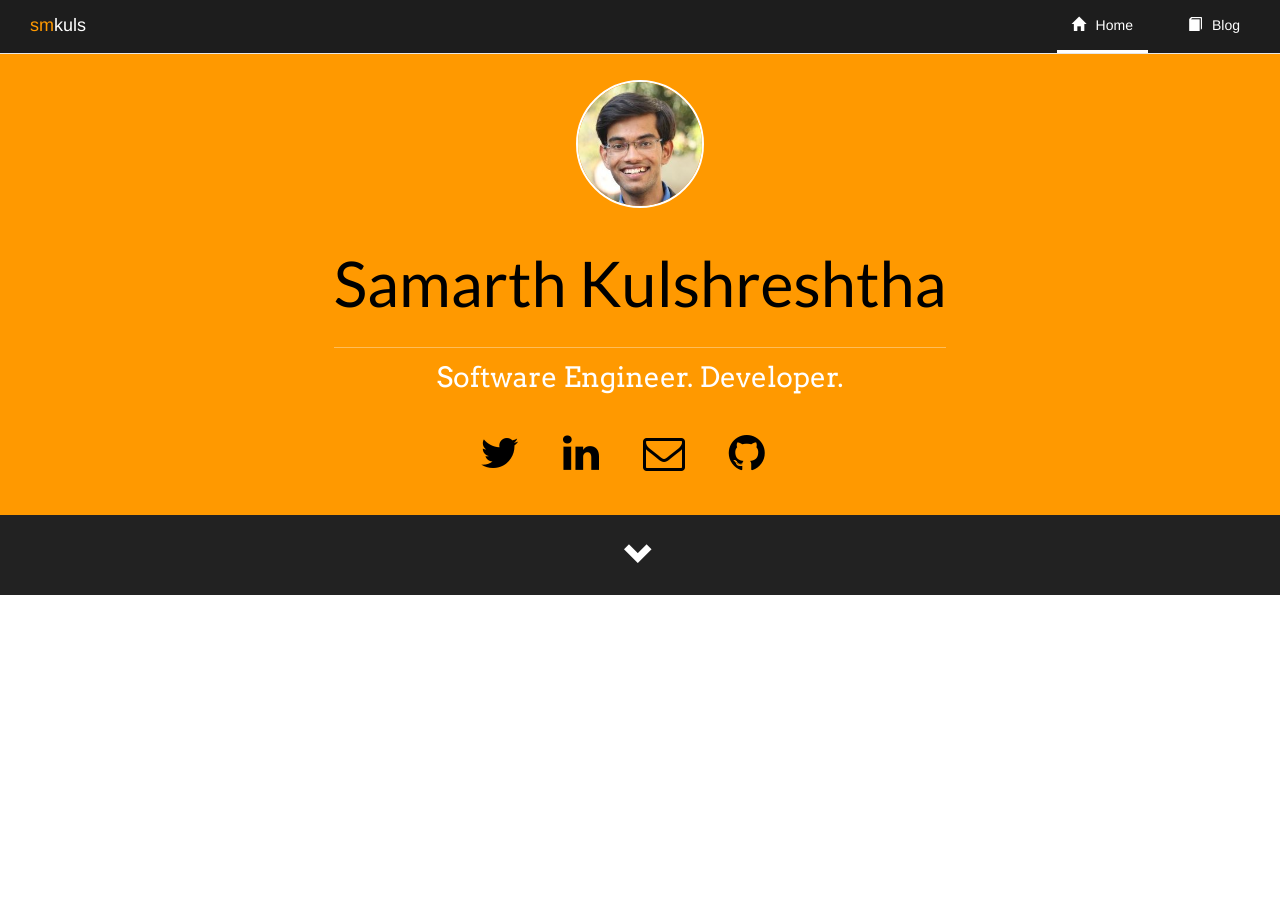
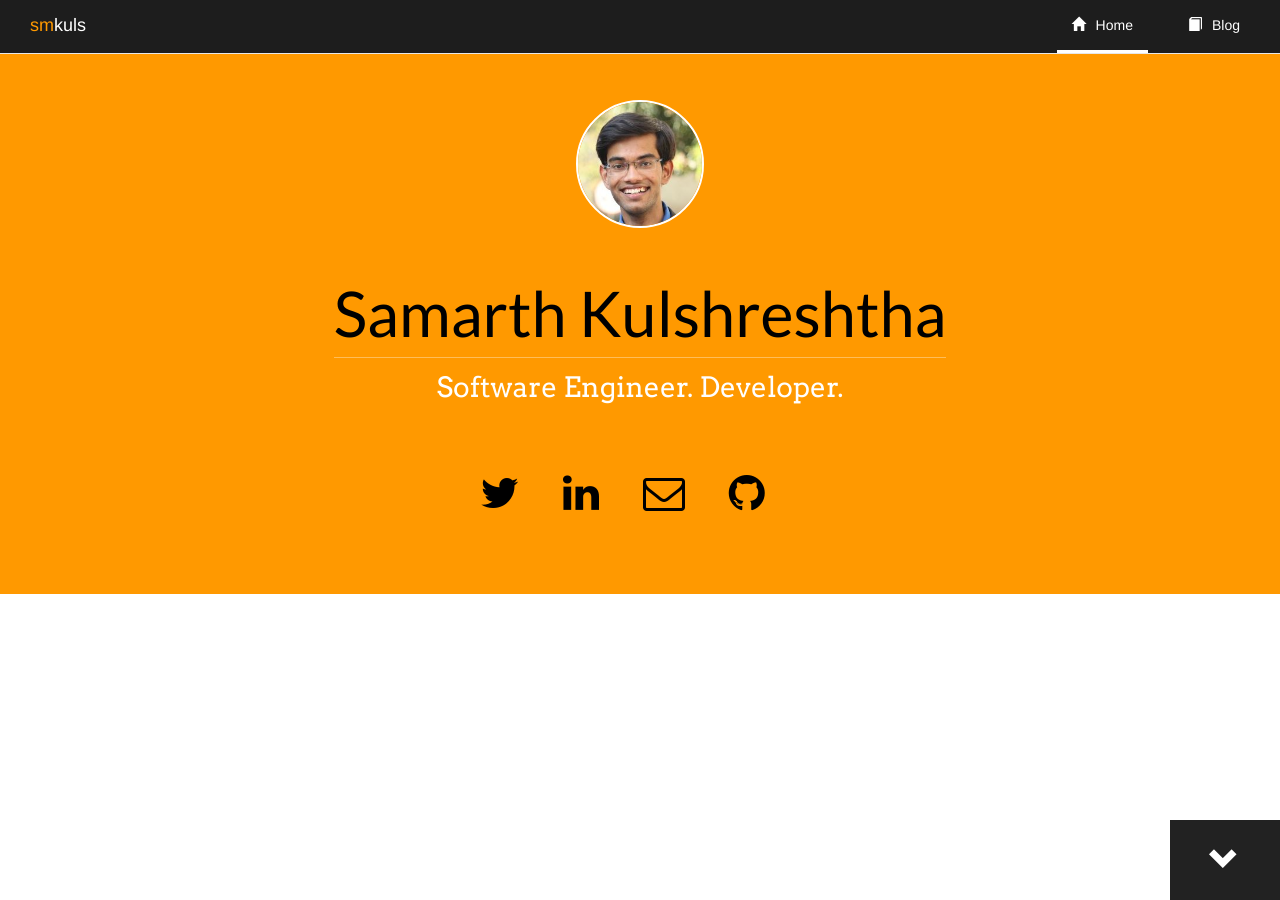
Before and after one commit to smkuls/smkuls.github.io, a Jekyll site: the page built from index.html, in a window 1280 px wide. Built offline with Jekyll 4.4.1, drawn with Linux system fonts in a browser that asks for light colours; nearby versions of some CDN libraries.

Commit message:
changed arrow back to small

```diff
--- a/css/main.scss
+++ b/css/main.scss
@@ -102,9 +102,9 @@ $on-laptop:        800px;
 
 .jumbotron .container { position: relative; top: 28%; z-index: 4; text-align: center; }
 .jumbotron .container > * { text-align: center; color: #FFFFFF; }
-.jumbotron .container h1 { font-family: 'Lato', sans-serif; color: #000000; padding-bottom:30px; padding-top:20px; border-bottom: 1px solid #FFFFFF; border-bottom-color: rgba(255,255,255,0.35); display: inline-block; }
+.jumbotron .container h1 { font-family: 'Lato', sans-serif; color: #000000; padding-bottom:10px; padding-top:30px; border-bottom: 1px solid #FFFFFF; border-bottom-color: rgba(255,255,255,0.35); display: inline-block; }
 .jumbotron .container .lead { font-family: 'Arvo', serif; font-size: 28px; }
-.jumbotron .scroll-down { height: 80px; width: 100%; display: block; position: relative; background-color: #222222; text-align: center; z-index: 6; }
+.jumbotron .scroll-down { height: 80px; width: 110px; display: block; position: absolute; bottom: 0px; right: 0px; background-color: #222222; text-align: center; z-index: 6; }
 .jumbotron .scroll-down .glyphicon {
 	color: #FFFFFF;
 	font-size: 30px;
@@ -154,7 +154,7 @@ $on-laptop:        800px;
 
 #avatar {
     width:128px;
-    margin-top:80px;
+    margin-top:100px;
     border: 2px solid white;
     border-radius: 1500px;
     -webkit-border-radius: 150px;
@@ -169,8 +169,8 @@ $on-laptop:        800px;
 
 .list-inline
 {
-	margin-top: 20px;
-	margin-bottom:41px;
+	margin-top: 50px;
+	margin-bottom:80px;
 }
 .list-inline>li {
     margin-right: 30px;
@@ -185,7 +185,6 @@ $on-laptop:        800px;
 
 	#social_icon_list
 	{
-		display: block;
 		margin-top: 30px;
 		margin-bottom:50px;
 	}
```
